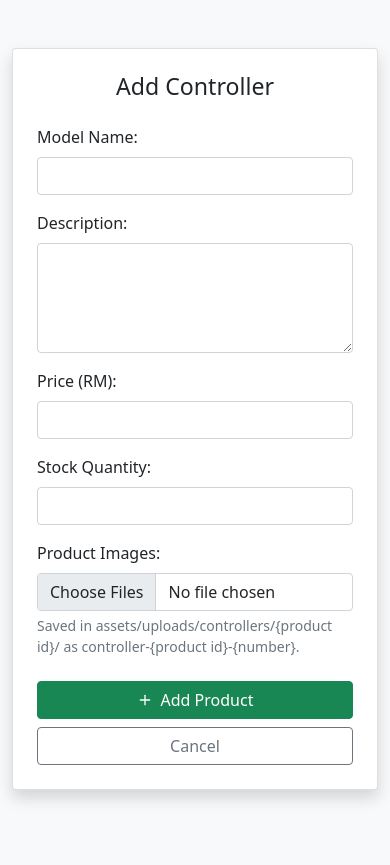
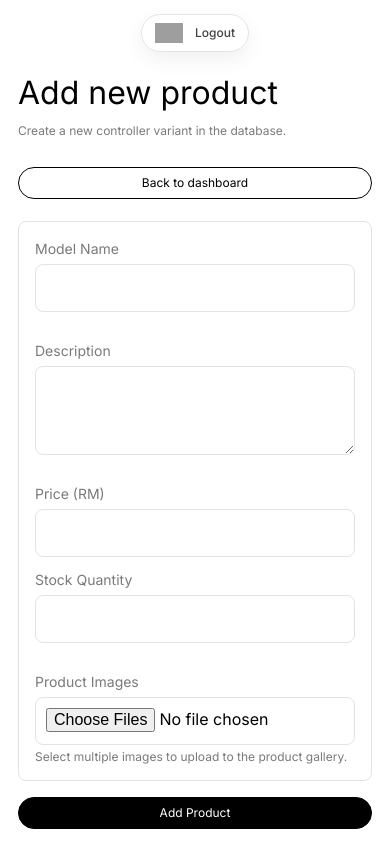
Before and after one commit to naniiswhat/Controller-PreOrder-System, a PHP site: page /add_controller.php in a window 390 px wide. Before the commit the page ends 801 px from the top, so only its background shows below. Run offline with PHP 8.4, Linux system fonts and the light colour scheme; a user stored in the database is signed in; grey boxes are pictures that could not be loaded.

Commit message:
Mobile Home UI Fix + Add Controller UI

```diff
--- a/add_controller.php
+++ b/add_controller.php
@@ -1,58 +1,63 @@
 <?php
 session_start();
-
 if (!isset($_SESSION['role']) || $_SESSION['role'] !== 'admin') {
     header("Location: frontend/login.php");
     exit();
 }
 ?>
-
 <!DOCTYPE html>
 <html lang="en">
 <head>
-    <meta charset="UTF-8">
-    <meta name="viewport" content="width=device-width, initial-scale=1.0">
     <title>Add Controller | Controller Pre Order System</title>
-    <link href="https://cdn.jsdelivr.net/npm/bootstrap@5.0.0-beta1/dist/css/bootstrap.min.css" rel="stylesheet">
+    <link rel="stylesheet" href="frontend/styles.css">
 </head>
-<body class="bg-light">
-    <div class="container my-5 d-flex justify-content-center">
-        <div class="card shadow p-4 w-100" style="max-width: 560px;">
-            <h3 class="mb-4 text-center">Add Controller</h3>
-            <form action="php/add_variant.php" method="POST" enctype="multipart/form-data">
-                <div class="mb-3">
-                    <label class="form-label" for="model_name">Model Name:</label>
-                    <input id="model_name" type="text" class="form-control" name="model_name" required>
+<body data-page="admin-edit">
+    <nav class="top-nav" aria-label="Backend navigation">
+        <a class="brand" href="frontend/dashboard_admin.php">
+            <img src="frontend/assets/logo.svg" alt="Logo">
+        </a>
+        <a href="logout.php">Logout</a>
+    </nav>
+    <main>
+        <section class="page backend-edit-page">
+            <header class="admin-header">
+                <div>
+                    <h1>Add new product</h1>
+                    <p class="small-link">Create a new controller variant in the database.</p>
                 </div>
-
-                <div class="mb-3">
-                    <label class="form-label" for="description">Description:</label>
-                    <textarea id="description" class="form-control" name="description" rows="4"></textarea>
+                <a class="btn secondary" href="frontend/dashboard_admin.php">Back to dashboard</a>
+            </header>
+            <form class="backend-edit-grid" action="php/add_variant.php" method="POST" enctype="multipart/form-data">
+                <section class="admin-panel backend-edit-main" style="grid-column: 1 / -1;">
+                    <div class="field">
+                        <label>Model Name</label>
+                        <input type="text" name="model_name" required>
+                    </div>
+                    <div class="field" style="margin-top: 14px;">
+                        <label>Description</label>
+                        <textarea name="description" rows="4"></textarea>
+                    </div>
+                    <div class="form-row" style="margin-top: 14px;">
+                        <div class="field">
+                            <label>Price (RM)</label>
+                            <input type="number" step="0.01" min="0" name="price" required>
+                        </div>
+                        <div class="field">
+                            <label>Stock Quantity</label>
+                            <input type="number" min="0" name="stock" required>
+                        </div>
+                    </div>
+                    <div class="field" style="margin-top: 14px;">
+                        <label>Product Images</label>
+                        <input type="file" name="product_images[]" accept="image/jpeg,image/png,image/webp,image/gif" multiple style="padding: 10px;">
+                        <span class="field-hint">Select multiple images to upload to the product gallery.</span>
+                    </div>
+                </section>
+                <div class="backend-actions" style="grid-column: 1 / -1;">
+                    <button type="submit" name="add_variant" class="btn">Add Product</button>
                 </div>
-
-                <div class="mb-3">
-                    <label class="form-label" for="price">Price (RM):</label>
-                    <input id="price" type="number" step="0.01" min="0" class="form-control" name="price" required>
-                </div>
-
-                <div class="mb-3">
-                    <label class="form-label" for="stock">Stock Quantity:</label>
-                    <input id="stock" type="number" min="0" class="form-control" name="stock" required>
-                </div>
-
-                <div class="mb-4">
-                    <label class="form-label" for="product_images">Product Images:</label>
-                    <input id="product_images" class="form-control" name="product_images[]" type="file" accept="image/jpeg,image/png,image/webp,image/gif" multiple>
-                    <div class="form-text">Saved in assets/uploads/controllers/{product id}/ as controller-{product id}-{number}.</div>
-                </div>
-
-                <button type="submit" name="add_variant" class="btn btn-success w-100 mb-2 d-flex align-items-center justify-content-center gap-2">
-                    <img src="frontend/assets/icons/plus.svg" alt="" style="width:16px; height:16px; filter:invert(1);">
-                    Add Product
-                </button>
-                <a href="frontend/dashboard_admin.php" class="btn btn-outline-secondary w-100">Cancel</a>
             </form>
-        </div>
-    </div>
+        </section>
+    </main>
 </body>
 </html>
--- a/frontend/dashboard_admin.php
+++ b/frontend/dashboard_admin.php
@@ -78,7 +78,6 @@ $users = fetch_rows($conn, "SELECT user_id, username, email, role FROM users ORD
           <h1>Admin page</h1>
           <p class="small-link">Welcome <?php echo h($_SESSION['name'] ?? 'admin'); ?>. Products, pre orders, and users in one place.</p>
         </div>
-        <a class="btn secondary" href="shop.php">View shop</a>
       </header>
 
       <?php if (isset($_GET["status"])): ?>
```
Also changed, not shown: frontend/index.php (+0 -30 lines), frontend/styles.css (+134 -27 lines).
